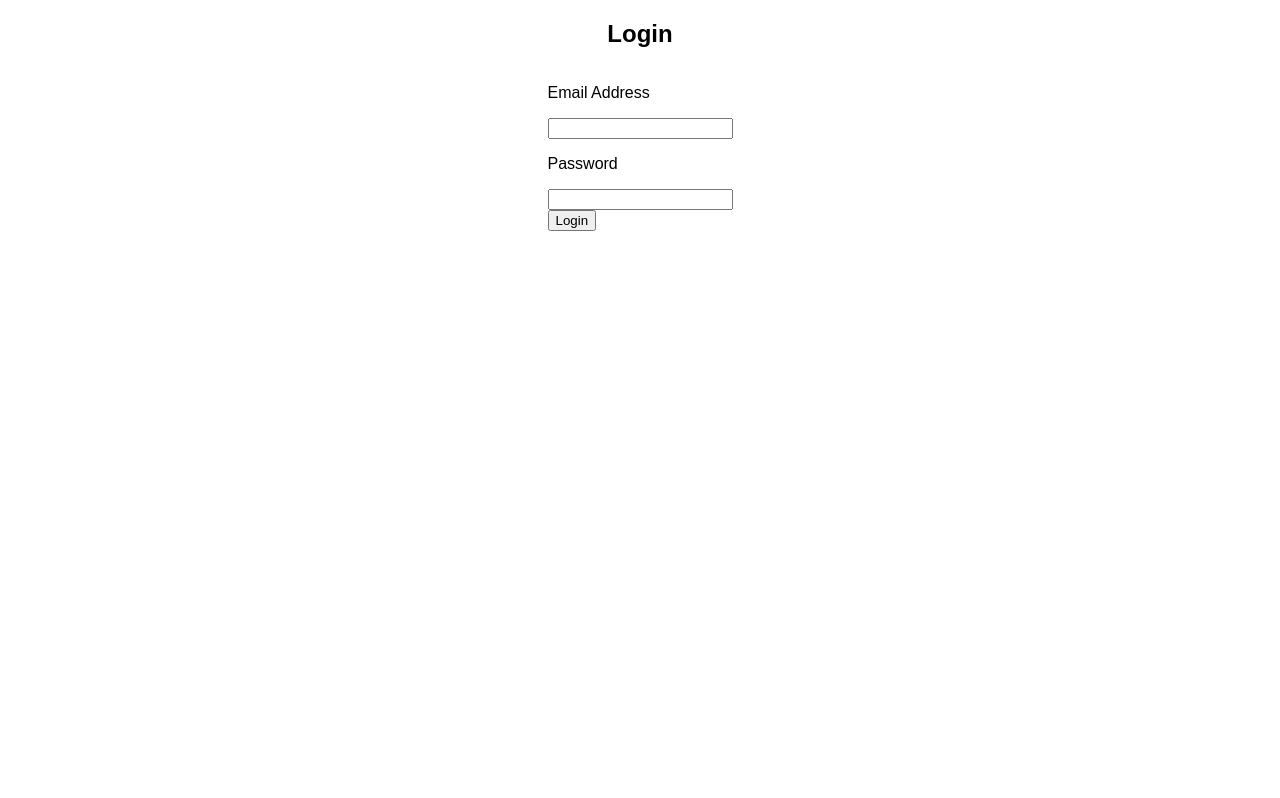
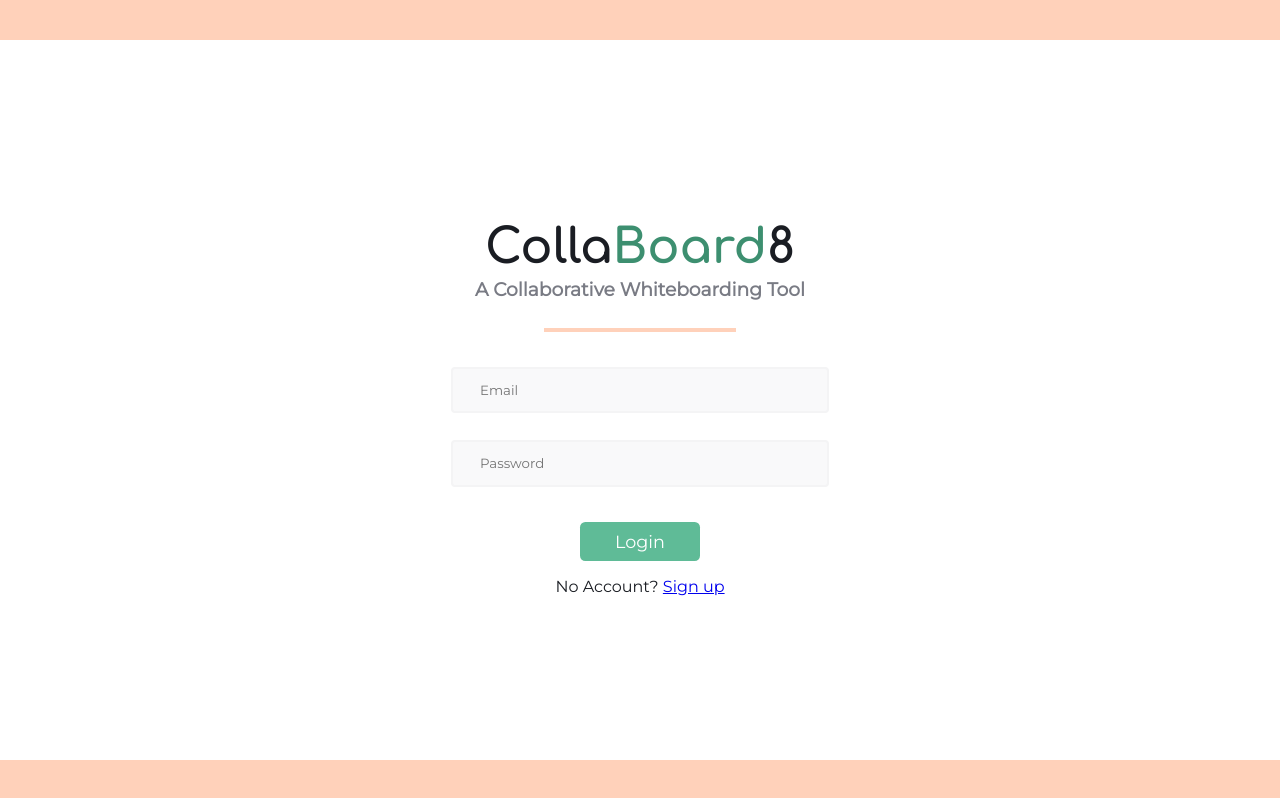
Before and after one commit to senoam/collaboard8, a React (Create React App) app in the folder client/: page / in a window 1280 px wide. Built offline with nearby package versions, Linux system fonts and the light colour scheme.

Commit message:
Style the login page

```diff
--- /dev/null
+++ b/client/nodemon.json
@@ -0,0 +1,3 @@
+{
+    "ext": "js css"
+}
--- a/client/package.json
+++ b/client/package.json
@@ -21,7 +21,7 @@
         "build": "react-scripts build",
         "test": "react-scripts test --env=jsdom",
         "eject": "react-scripts eject",
-    "dev": "nodemon -L --exec npm start"
+        "dev": "nodemon -L --exec npm start --config nodemon.json"
     },
     "devDependencies": {
         "nodemon": "^2.0.15"
--- a/client/src/index.css
+++ b/client/src/index.css
@@ -1,5 +1,64 @@
+@import url("https://fonts.googleapis.com/css2?family=Comfortaa:wght@400;700&family=Montserrat&display=swap");
+
+:root {
+    --display-font: "Comfortaa", cursive;
+    --text-font: "Montserrat", sans-serif;
+    --primary: #5fbb97;
+    --primary-dark: #3d8f70;
+    --secondary: #ffd1ba;
+    --light: #f4f4f5;
+    --medium: #797b84;
+    --dark: #1a1d23;
+}
+
 body {
     margin: 0;
     padding: 0;
-    font-family: sans-serif;
+    font-family: var(--text-font);
+    background-color: var(--secondary);
+    color: var(--dark);
 }
+
+button {
+    background-color: var(--primary);
+    color: white;
+    padding: 0.5em 2em;
+    margin-top: 2em;
+    border-width: 0;
+    border-radius: 0.3em;
+    font-size: 1.1em;
+    font-family: var(--text-font); /* get semibold */
+}
+
+h1 {
+    font-family: var(--display-font);
+    font-size: 6vh;
+    margin-bottom: 0.1em;
+}
+
+h3 {
+    font-family: var(--text-font);
+    margin-top: 0;
+    color: var(--medium);
+}
+
+hr {
+    border: none; /* reset default borders */
+    border-top: 0.3em solid var(--secondary);
+    width: 15vw;
+}
+
+input {
+    font-family: var(--text-font);
+    padding: 1em 2em;
+    margin-top: 2em;
+    border: 0.2em solid var(--light);
+    border-radius: 0.3em;
+    background-color: #f9f9fa;
+    color: var(--medium);
+    outline: none;
+}
+
+#logo-green {
+    color: var(--primary-dark);
+}
--- a/client/src/routes/login/login.css
+++ b/client/src/routes/login/login.css
@@ -1,5 +1,15 @@
+.login-input {
+    width: 25vw;
+}
+
 .login-wrapper {
+    background-color: white;
+    height: 90vh;
+    width: 100vw;
+    margin-top: 5vh;
     display: flex;
     flex-direction: column;
     align-items: center;
+    text-align: center;
+    justify-content: center;
 }
--- a/client/src/routes/login/login.js
+++ b/client/src/routes/login/login.js
@@ -37,29 +37,35 @@ function Login(props) {
 
     return (
         <div className="login-wrapper">
-            <h2>Login</h2>
+            <h1>
+                Colla<span id="logo-green">Board</span>8
+            </h1>
+            <h3>A Collaborative Whiteboarding Tool</h3>
+            <hr class="short" />
             <form onSubmit={login}>
-                <label>
-                    <p>Email Address</p>
                 <input
                     type="text"
+                    placeholder="Email"
+                    class="login-input"
                     onChange={(e) => {
                         setEmail(e.target.value);
                     }}
                 />
-                </label>
-                <label>
-                    <p>Password</p>
+                <br />
                 <input
                     type="password"
+                    placeholder="Password"
+                    class="login-input"
                     onChange={(e) => {
                         setPassword(e.target.value);
                     }}
                 />
-                </label>
                 <br />
                 <div>
                     <button type="submit">Login</button>
+                    <p>
+                        No Account? <a href="#">Sign up</a>
+                    </p>
                 </div>
             </form>
         </div>
```
Also changed, not shown: 2 other files (tests, documents, lock files or other folders). Lines whose indentation alone changed are shown as unchanged.
